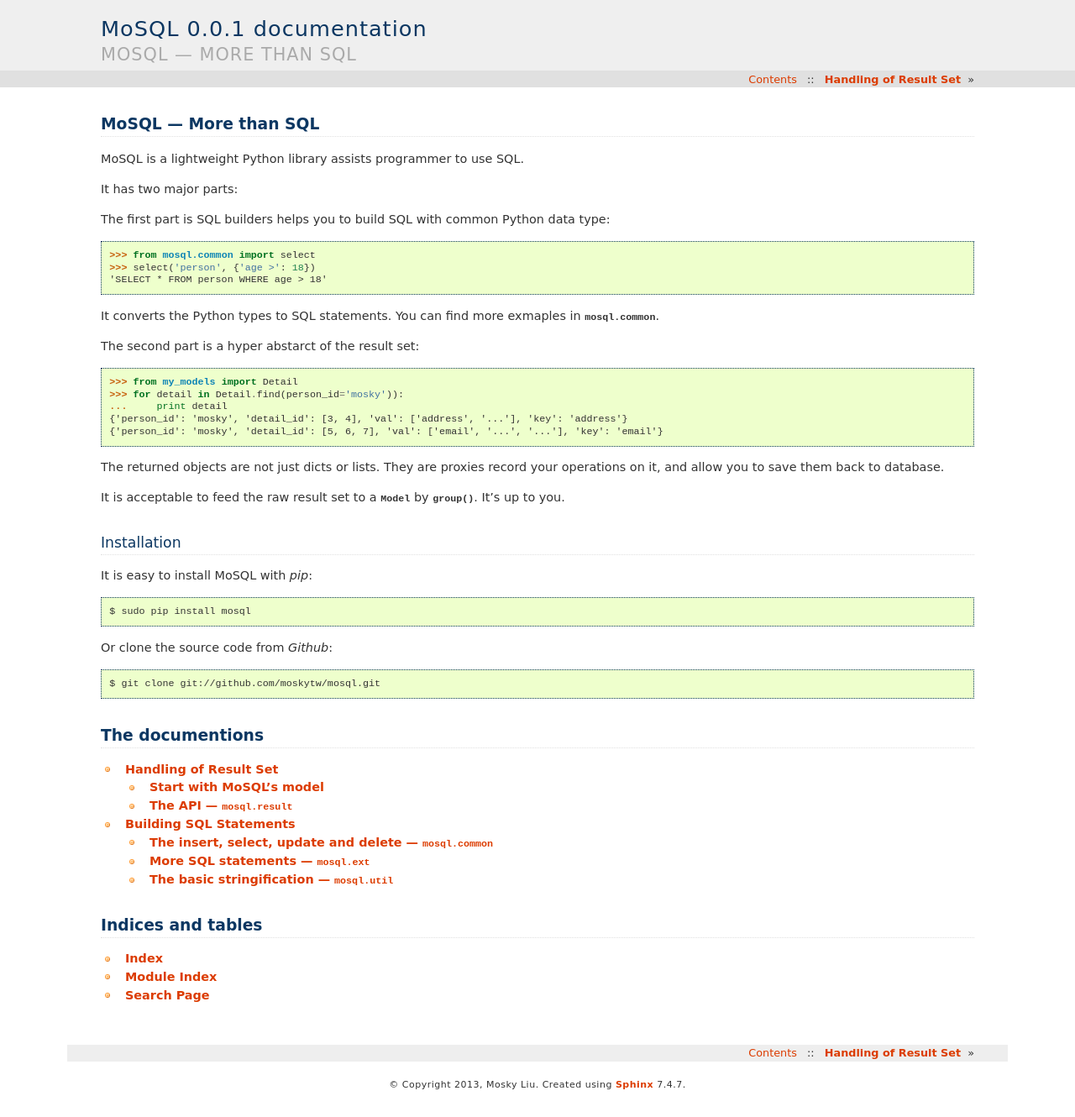
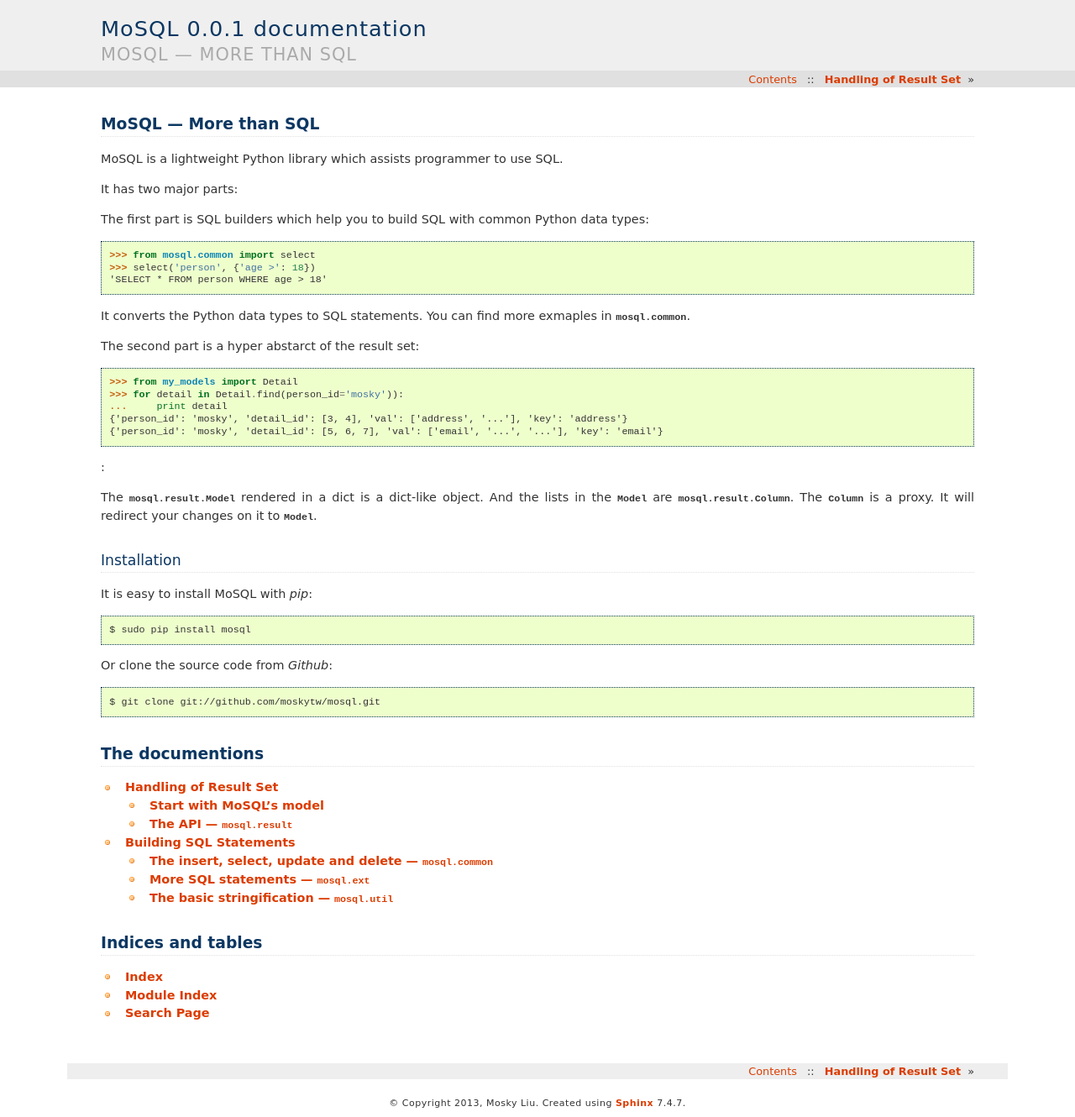
Before and after one commit to moskytw/mosql, a Sphinx documentation site: the page built from docs/index.rst, in a window 1280 px wide. Shown: the whole page at 84% size. Built offline with Sphinx 7.4.7, drawn with Linux system fonts in a browser that asks for light colours; before the commit the page ends 1309 px from its top, so only the background shows below that.

Commit message:
rewording

```diff
--- a/docs/index.rst
+++ b/docs/index.rst
@@ -6,11 +6,11 @@
 MoSQL --- More than SQL
 =======================
 
-MoSQL is a lightweight Python library assists programmer to use SQL.
+MoSQL is a lightweight Python library which assists programmer to use SQL.
 
 It has two major parts:
 
-The first part is SQL builders helps you to build SQL with common Python data type:
+The first part is SQL builders which help you to build SQL with common Python data types:
 
 ::
 
@@ -18,7 +18,7 @@
     >>> select('person', {'age >': 18})
     'SELECT * FROM person WHERE age > 18'
 
-It converts the Python types to SQL statements. You can find more exmaples in :py:mod:`mosql.common`.
+It converts the Python data types to SQL statements. You can find more exmaples in :py:mod:`mosql.common`.
 
 The second part is a hyper abstarct of the result set:
 
@@ -30,9 +30,9 @@
     {'person_id': 'mosky', 'detail_id': [3, 4], 'val': ['address', '...'], 'key': 'address'}
     {'person_id': 'mosky', 'detail_id': [5, 6, 7], 'val': ['email', '...', '...'], 'key': 'email'}
 
-The returned objects are not just dicts or lists. They are proxies record your operations on it, and allow you to save them back to database.
+:
 
-It is acceptable to feed the raw result set to a :py:class:`~mosql.result.Model` by :py:meth:`~mosql.result.Model.group`. It's up to you.
+The :py:class:`mosql.result.Model` rendered in a dict is a dict-like object. And the lists in the :py:class:`~mosql.result.Model` are :py:class:`mosql.result.Column`. The :py:class:`~mosql.result.Column` is a proxy. It will redirect your changes on it to :py:class:`~mosql.result.Model`.
 
 Installation
 ------------
```
